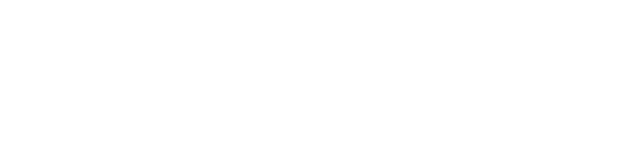
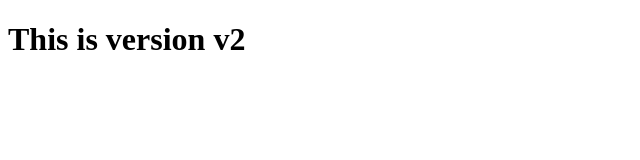
Before and after one commit to Akanksha1510-cell/myplaywright_repo, a plain HTML site: page Index.html in a window 1280 px wide. Shown: the whole page, without its empty margins (0-640 px from the left). Drawn offline with Linux system fonts and the light colour scheme.

Commit message:
This is v2

```diff
--- a/Index.html
+++ b/Index.html
@@ -7,6 +7,8 @@
     <title>Document</title>
 </head>
 <body>
-
+ <h1>
+    This is version v2
+ </h1>
 </body>
 </html>
```
